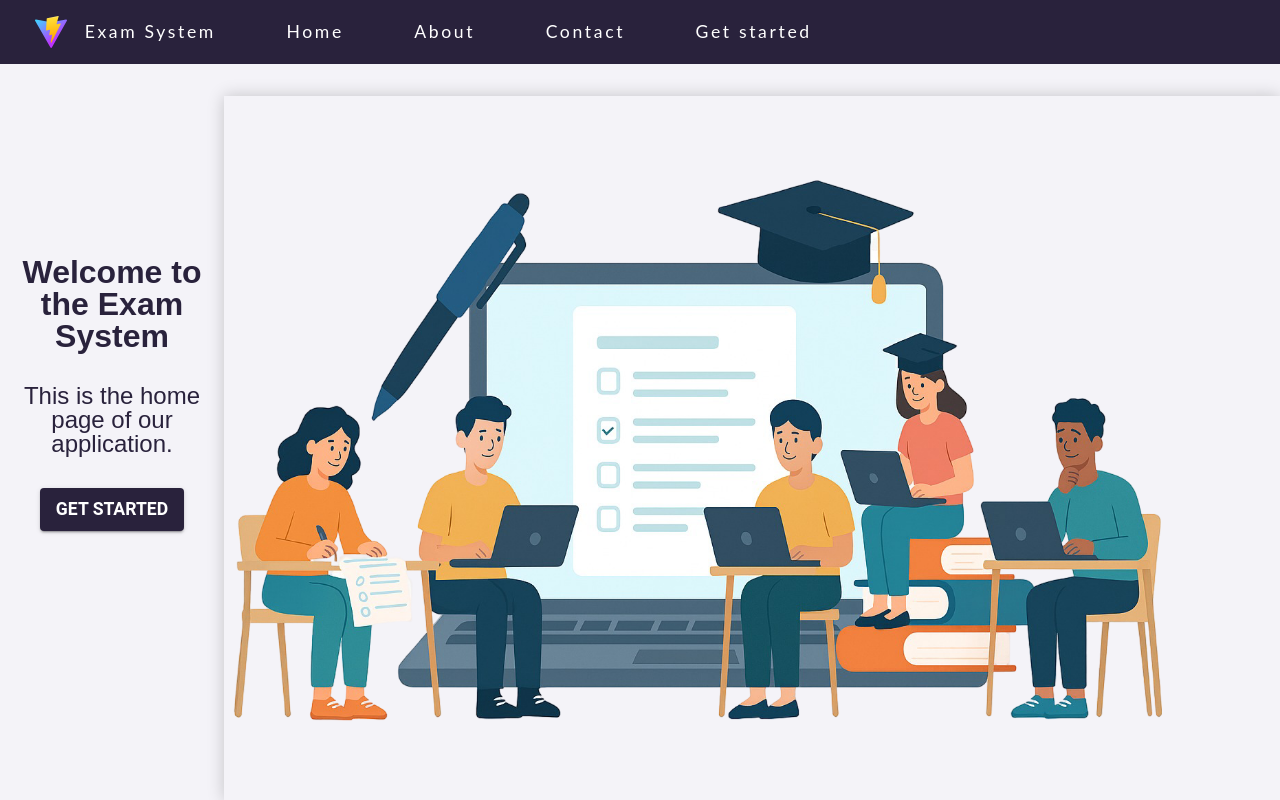
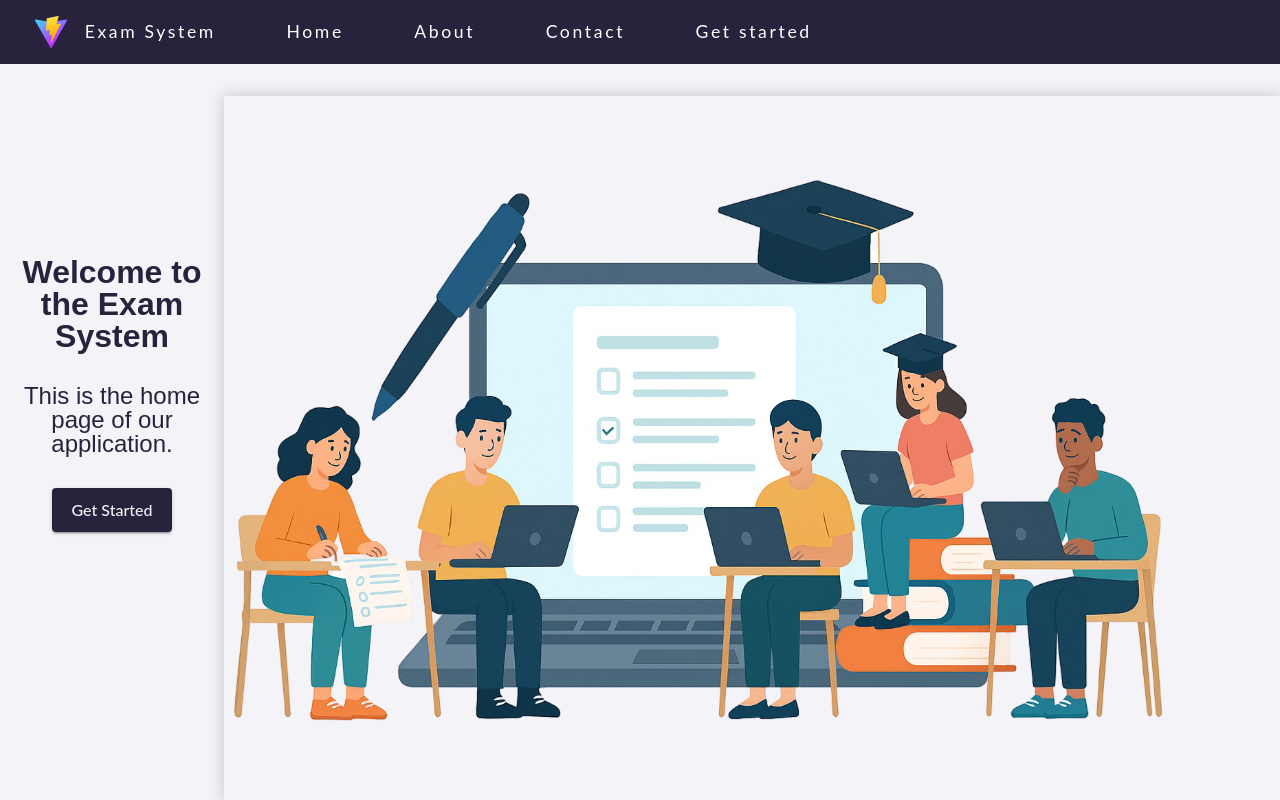
Before and after one commit to Vektor19/ExamSystem, a React (Vite) app in the folder ExamSystem.Frontend/: page / in a window 1280 px wide. Built offline with nearby package versions, Linux system fonts and the light colour scheme.

Commit message:
feat: add PrimaryButton component and integrate it into Home page; update styles for button

```diff
--- /dev/null
+++ b/ExamSystem.Frontend/src/Components/Buttons/PrimaryButton.tsx
@@ -0,0 +1,45 @@
+import { Button, ButtonProps } from "@mui/material";
+import { styled } from "@mui/material/styles";
+
+const PrimaryButton = styled((props: ButtonProps) => (
+  <Button variant={props.variant ?? "contained"} {...props} />
+))(({ theme }) => ({
+  fontFamily: '"Lato", sans-serif',
+  textTransform: "none",
+  transition: "all 0.3s ease-in-out",
+  "&.MuiButton-contained": {
+    backgroundColor: theme.palette.primary.main,
+    color: theme.palette.primary.light,
+
+    "&:hover": {
+      backgroundColor: theme.palette.primary.light,
+      color: theme.palette.hoverTextPrimaryColor.main,
+    },
+  },
+
+  "&.MuiButton-outlined": {
+    backgroundColor: "transparent",
+    color: theme.palette.primary.main,
+    border: `2px solid ${theme.palette.primary.main}`,
+
+    "&:hover": {
+      backgroundColor: theme.palette.primary.main,
+      color: theme.palette.primary.light,
+    },
+  },
+
+  "&.MuiButton-sizeLarge": {
+    fontSize: "1.2em",
+    padding: "0.6em 1.5em",
+  },
+  "&.MuiButton-sizeMedium": {
+    fontSize: "1em",
+    padding: "0.5em 1.2em",
+  },
+  "&.MuiButton-sizeSmall": {
+    fontSize: "0.8em",
+    padding: "0.4em 1em",
+  },
+}));
+
+export default PrimaryButton;
--- a/ExamSystem.Frontend/src/Components/Home/Home.tsx
+++ b/ExamSystem.Frontend/src/Components/Home/Home.tsx
@@ -1,5 +1,6 @@
 import homeStyles from "../../Styles/Home.module.css";
 import outletStyles from "../../Styles/PublicOutlet.module.css";
+import PrimaryButton from "../Buttons/PrimaryButton";
 import mainLogo from "/home_page.png";
 import { Button } from "@mui/material";
 
@@ -12,24 +13,16 @@ const Home = () => {
             <div className={homeStyles["home-page-introduction-text"]}>
               <h1>Welcome to the Exam System</h1>
               <h3>This is the home page of our application.</h3>
-              <Button
+              <PrimaryButton
+                size="medium"
                 variant="contained"
-                color="primary"
-                className={homeStyles["home-page-button"]}
+                className={homeStyles["home-page-introduction-button"]}
                 onClick={() => {
                   window.location.href = "/dashboard";
                 }}
-                sx={{
-                  fontSize: '1.1em',
-                  fontWeight: '700',
-                  '&:hover': {
-                    backgroundColor: 'primary.dark',
-                    color: 'primary.light',
-                  }
-                }}
               >
                 Get Started
-              </Button>
+              </PrimaryButton>
             </div>
 
             <img
--- a/ExamSystem.Frontend/src/Components/Theme/theme.ts
+++ b/ExamSystem.Frontend/src/Components/Theme/theme.ts
@@ -1,36 +1,36 @@
-import { createTheme } from '@mui/material/styles';
+import { createTheme } from "@mui/material/styles";
 
 const theme = createTheme({
   palette: {
     primary: {
-      main: '#29223C',
-      dark: '#F4F3F8',
-      light: '#29223C',
+      main: "#29223C",
+      dark: "#29223C",
+      light: "#F4F3F8",
     },
     secondary: {
-      main: '#F4F3F8',
-      dark: '#29223C',
-        light: '#29223C',
-
+      main: "#F4F3F8",
+      dark: "#29223C",
+      light: "#29223C",
     },
   },
   typography: {
-    fontFamily: '"Montserrat", "Roboto", "Helvetica", "Arial", sans-serif',
+    fontFamily:
+      '"Montserrat", "Roboto", "Helvetica", "Arial", "Lato", sans-serif',
   },
 });
 
-declare module '@mui/material/styles' {
+declare module "@mui/material/styles" {
   interface Palette {
-    customColor: Palette['primary'];
+    hoverTextPrimaryColor: Palette["primary"];
   }
   interface PaletteOptions {
-    customColor?: PaletteOptions['primary'];
+    hoverTextPrimaryColor?: PaletteOptions["primary"];
   }
 }
 
-theme.palette.customColor = theme.palette.augmentColor({
+theme.palette.hoverTextPrimaryColor = theme.palette.augmentColor({
   color: {
-    main: '#29223C',
+    main: "#29223C",
   },
 });
 
```
